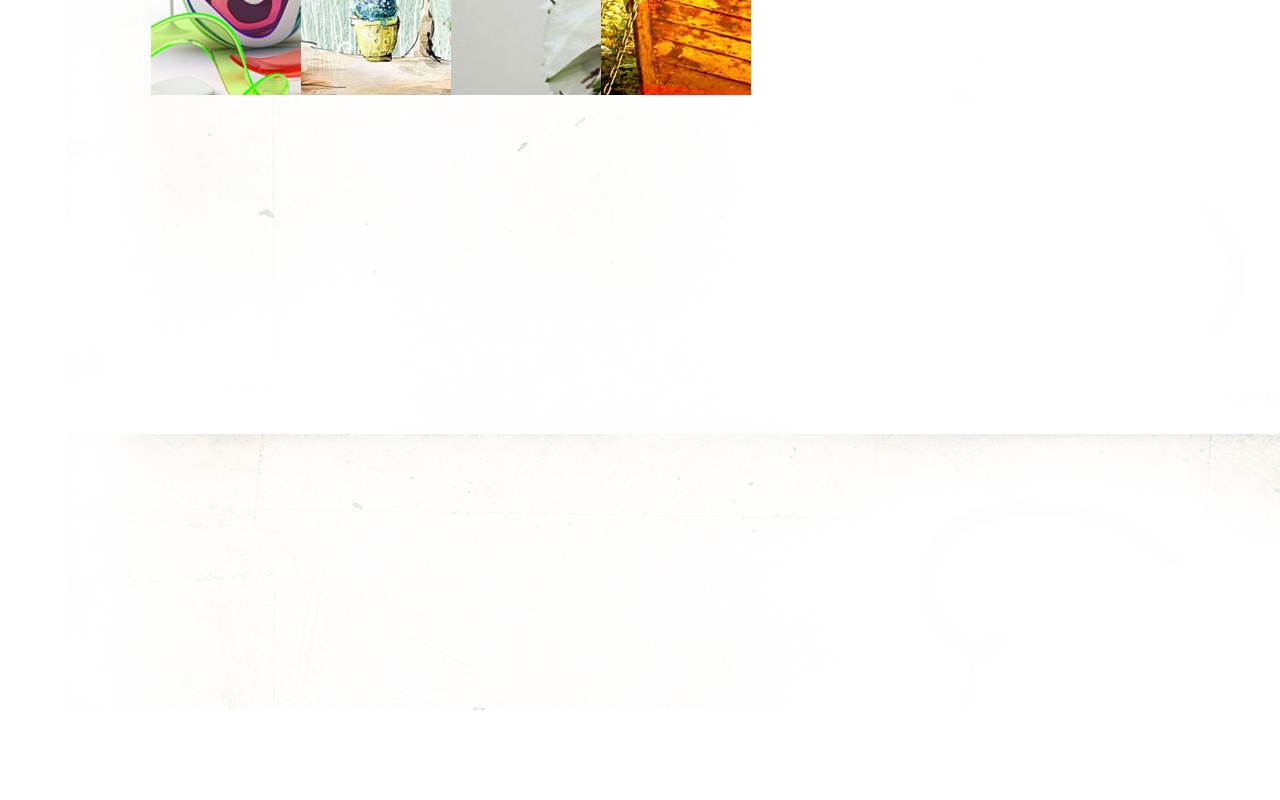
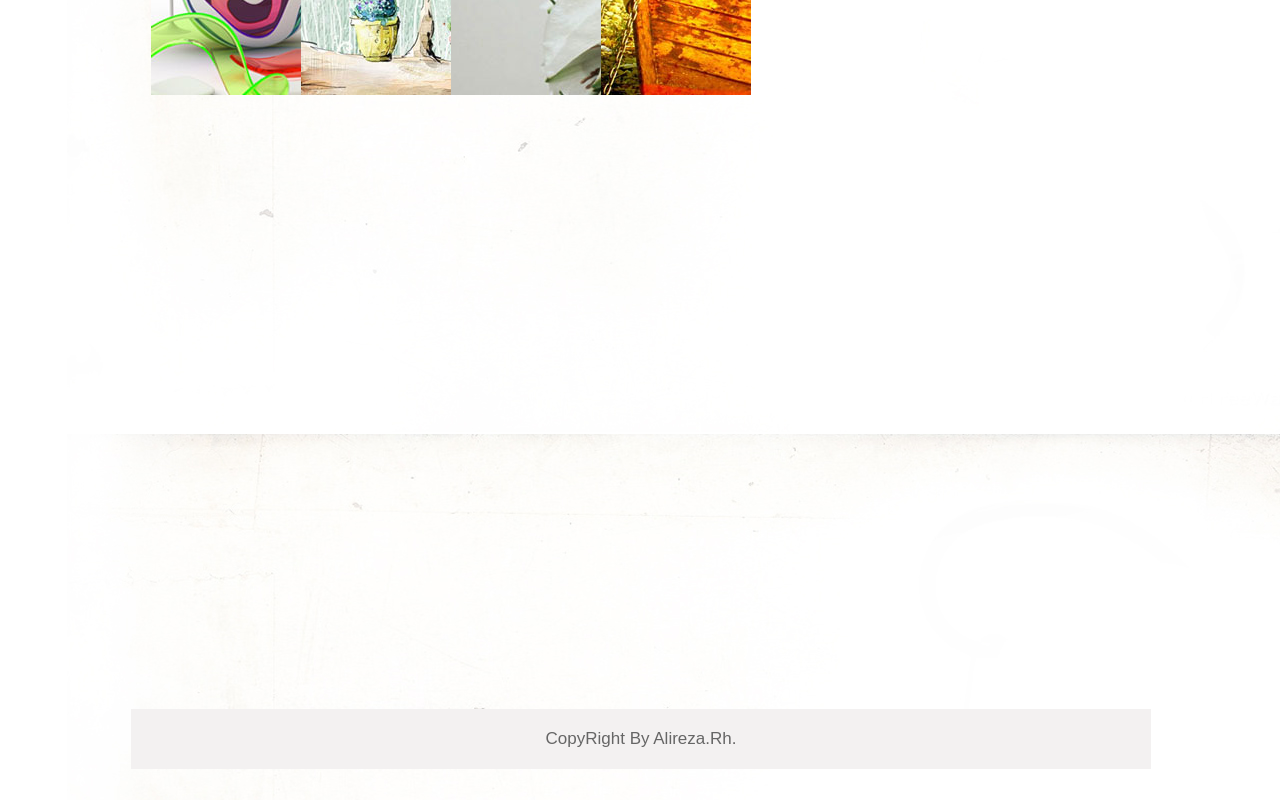
Before and after one commit to zarrin/1ravanpezeshk, a plain HTML site: page index.html in a window 1280 px wide. Shown: the part 576-1376 px from the top of the page. Before the commit the page ends 1286 px from the top, so only its background shows below. Drawn offline with Linux system fonts and the light colour scheme.

Commit message:
add footer q didash!!!!!

```diff
--- a/index.html
+++ b/index.html
@@ -50,6 +50,8 @@
             </div>
 		</div>
     </div>
+
+    <div class="footer1"><a>CopyRight By Alireza.Rh.</a></div>
 </body>
 
 </html>
--- a/style.css
+++ b/style.css
@@ -121,5 +121,22 @@ div.accslides .train > div{
 	width     :150px;
 	overflow  :hidden;
 	float     :left;
-	/* auto height by img */
 }
+
+div.footer1{
+	margin-top: 6px;
+    background: #F3F1F1;
+	padding: 20px;
+	text-align: center;
+	color: #393434;
+	font-size: 13px;
+	width:980px;
+	margin:0 auto;
+	margin-bottom:30px;
+}
+
+div.footer1 a{
+	color:#666;
+	font-size:17px;
+	font-family:Arial, Helvetica, sans-serif;
+}
```
Lines whose indentation alone changed are shown as unchanged.
